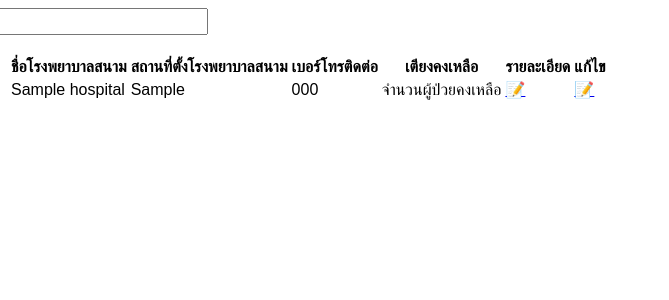
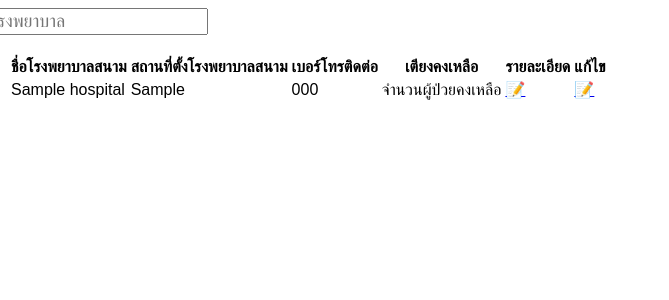
Before and after one commit to justPlai/hospitals-bed-services, a PHP site: template views/hospital/index_Hospital.php in a window 1280 px wide. Shown: the top 300 px of the page, without its empty margins (0-669 px from the left). Run offline with PHP 8.4, Linux system fonts and the light colour scheme; the template is opened without the code that fills it: most values are stand-ins (such as "Sample title", 1, 10 or a date in 2020).

Commit message:
Update index_Hospital.php

```diff
--- a/views/hospital/index_Hospital.php
+++ b/views/hospital/index_Hospital.php
@@ -19,7 +19,7 @@
                 <i class="bi bi-hospital-fill" style='font-size:50px; top: 15px; position:relative;'></i>
             </div>
             <div class="col mt-4">
-                <input type="text" id="searchHospital" onkeyup="myFunction()" value="นา" placeholder="ชื่อโรงพยาบาล">
+                <input type="text" id="searchHospital" onkeyup="myFunction()" placeholder="ชื่อโรงพยาบาล">
 
                 <input type="hidden" name="controller" value="hospital">
                 <input type="hidden" name="action" value="index">
```
